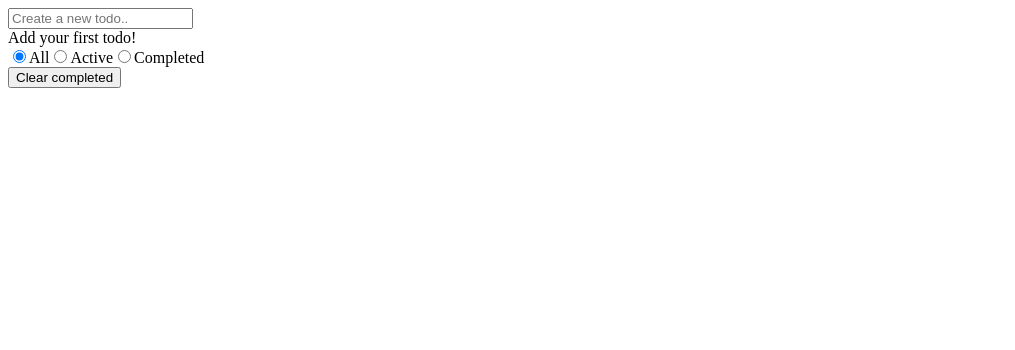
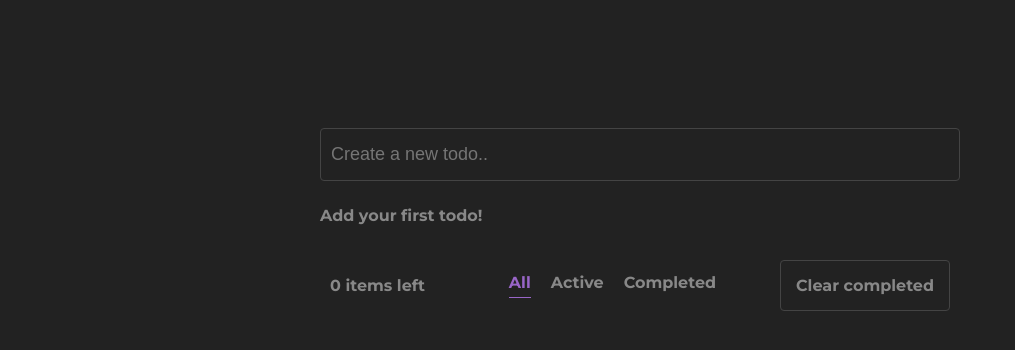
Before and after one commit to yashpandit/todo-app-react, a React (Create React App) app: page / in a window 1280 px wide. Shown: the top 350 px of the page, without its empty margins (0-1015 px from the left). Built offline with nearby package versions, Linux system fonts and the light colour scheme.

Commit message:
feat: add styles

```diff
--- a/src/components/App.tsx
+++ b/src/components/App.tsx
@@ -3,6 +3,7 @@ import TodoFilters from './TodoFilters';
 import TodoInput from './TodoInput';
 import TodoList from './TodoList';
 import { Filter, Todo } from './types';
+import './styles/App.css';
 
 const completedTodo = ({ isCompleted }: Todo) => isCompleted;
 const notCompletedTodo = ({ isCompleted }: Todo) => !isCompleted;
@@ -51,18 +52,16 @@ function App() {
     return todoList;
   })();
 
-  const showActiveTodosCount = filteredTodos.length > 0 && filter !== Filter.COMPLETED;
-
   return (
-    <div>
+    <div className='app-container'>
       <TodoInput onAddTodo={onAddTodo} />
       <TodoList todos={filteredTodos} onToggleTodo={onToggleTodo} />
-      <div>
-        {showActiveTodosCount && (
-          <div>{filteredTodos.filter(notCompletedTodo).length} items left</div>
-        )}
+      <div className='todo-actions-container'>
+        <p>{filteredTodos.filter(notCompletedTodo).length} items left</p>
         <TodoFilters currentFilter={filter} updateFilter={onFilterChange} />
-        <button onClick={clearCompletedTodos}>Clear completed</button>
+        <button className='clear-completed-btn' onClick={clearCompletedTodos}>
+          Clear completed
+        </button>
       </div>
     </div>
   );
--- a/src/components/TodoFilters.tsx
+++ b/src/components/TodoFilters.tsx
@@ -1,5 +1,6 @@
 import { Fragment } from 'react';
 import { Filter, FilterOption } from './types';
+import './styles/TodoFilters.css';
 
 type TodoFiltersProps = {
   currentFilter: Filter;
@@ -34,11 +35,17 @@ const TodoFilters = (props: TodoFiltersProps) => {
           <input
             type='radio'
             name='todo-filter'
+            className='filter-option'
             checked={value === currentFilter}
             onChange={() => updateFilter(value)}
             id={id}
           />
-          <label htmlFor={id}>{label}</label>
+          <label
+            className={`${value === currentFilter ? 'filter-selected' : ''} filter-label`}
+            htmlFor={id}
+          >
+            {label}
+          </label>
         </Fragment>
       ))}
     </div>
--- a/src/components/TodoInput.tsx
+++ b/src/components/TodoInput.tsx
@@ -1,6 +1,7 @@
 import { ChangeEvent, FormEvent, useRef } from 'react';
 import uuid from 'react-uuid';
 import { Todo } from './types';
+import './styles/TodoInput.css';
 
 type TodoInputProps = {
   onAddTodo: (newTodo: Todo) => void;
@@ -43,6 +44,7 @@ const TodoInput = (props: TodoInputProps) => {
         name='todo-input'
         onChange={handleTodoChange}
         placeholder='Create a new todo..'
+        className='todo-input'
       />
     </form>
   );
--- a/src/components/TodoList.tsx
+++ b/src/components/TodoList.tsx
@@ -1,4 +1,5 @@
 import { Todo } from './types';
+import './styles/TodoList.css';
 
 type TodoListProps = {
   todos: Todo[];
@@ -13,9 +14,9 @@ const TodoList = (props: TodoListProps) => {
   }
 
   return (
-    <ul>
+    <ul className='list-container'>
       {todos.map(({ isCompleted, title, id }) => (
-        <li key={id}>
+        <li key={id} className='list-item'>
           <input id={id} type='checkbox' checked={isCompleted} onChange={() => onToggleTodo(id)} />
           <label htmlFor={id} style={isCompleted ? { textDecoration: 'line-through' } : {}}>
             {title}
--- /dev/null
+++ b/src/components/styles/App.css
@@ -0,0 +1,33 @@
+.app-container {
+  width: 50%;
+  margin: auto;
+  margin-top: 10%;
+  margin-bottom: 10%;
+  display: flex;
+  flex-direction: column;
+  gap: 25px;
+}
+
+.todo-actions-container {
+  padding: 10px;
+  display: flex;
+  justify-content: space-between;
+  align-items: center;
+}
+
+.clear-completed-btn {
+  border: 1px solid #444;
+  border-radius: 4px;
+  padding: 15px;
+  background: transparent;
+  color: #888;
+  font-weight: bold;
+  font-size: 16px;
+  font-family: inherit;
+  cursor: pointer;
+}
+
+.clear-completed-btn:hover {
+  background: #666;
+  color: beige;
+}
--- /dev/null
+++ b/src/components/styles/TodoFilters.css
@@ -0,0 +1,20 @@
+.filter-option {
+  -webkit-appearance: none;
+  appearance: none;
+  margin: 0 10px;
+}
+
+.filter-label {
+  cursor: pointer;
+}
+
+.filter-label:hover {
+  color: rgb(153, 102, 200);
+}
+
+.filter-selected {
+  color: rgb(153, 102, 200);
+  display: inline-block;
+  padding-bottom: 5px;
+  border-bottom: 1px solid rgb(153, 102, 200);
+}
--- /dev/null
+++ b/src/components/styles/TodoInput.css
@@ -0,0 +1,9 @@
+.todo-input {
+  padding: 15px 10px;
+  font-size: large;
+  width: 100%;
+  border: 1px solid #444;
+  border-radius: 4px;
+  background: transparent;
+  color: #888;
+}
--- /dev/null
+++ b/src/components/styles/TodoList.css
@@ -0,0 +1,13 @@
+.list-container {
+  max-height: 310px;
+  overflow: auto;
+}
+
+.list-item {
+  padding: 20px;
+  border: 1px solid #444;
+  list-style-type: none;
+  display: flex;
+  align-items: center;
+  gap: 10px;
+}
--- /dev/null
+++ b/src/index.css
@@ -0,0 +1,16 @@
+@import url('https://fonts.googleapis.com/css2?family=Montserrat:wght@100;200;300;400;500;600;700;800;900');
+
+* {
+  box-sizing: border-box;
+  margin: 0;
+  padding: 0;
+}
+
+body {
+  height: 100%;
+  width: 100%;
+  background-color: #222;
+  color: #888;
+  font-family: 'Montserrat', sans-serif;
+  font-weight: bold;
+}
--- a/src/index.tsx
+++ b/src/index.tsx
@@ -1,6 +1,7 @@
 import React from 'react';
 import ReactDOM from 'react-dom/client';
 import App from './components/App';
+import './index.css';
 
 const root = ReactDOM.createRoot(document.getElementById('root') as HTMLElement);
 root.render(
```
